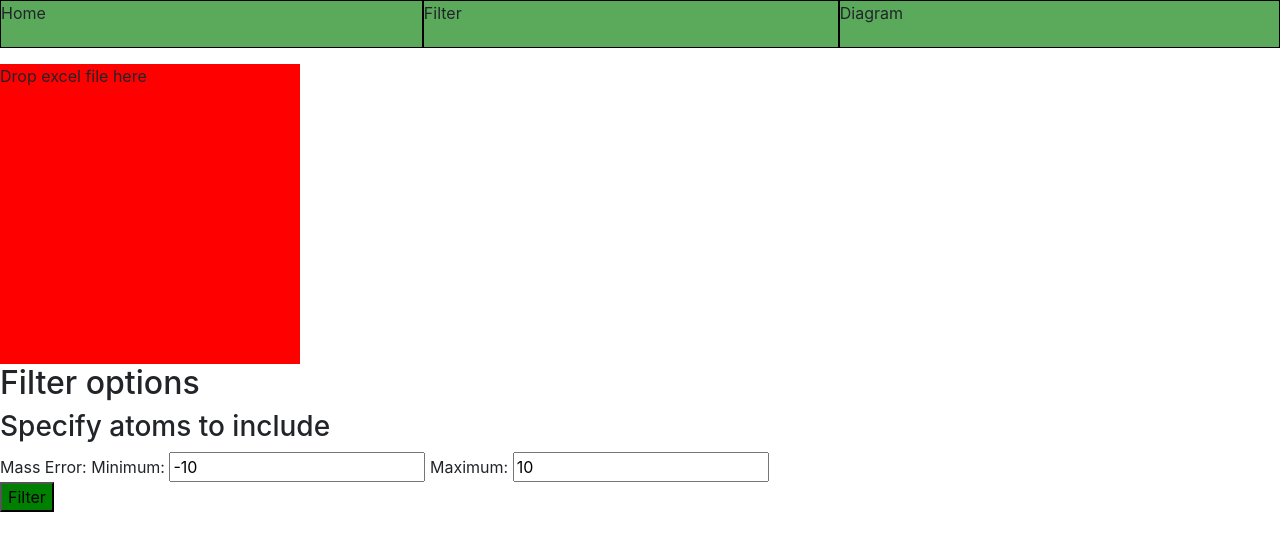
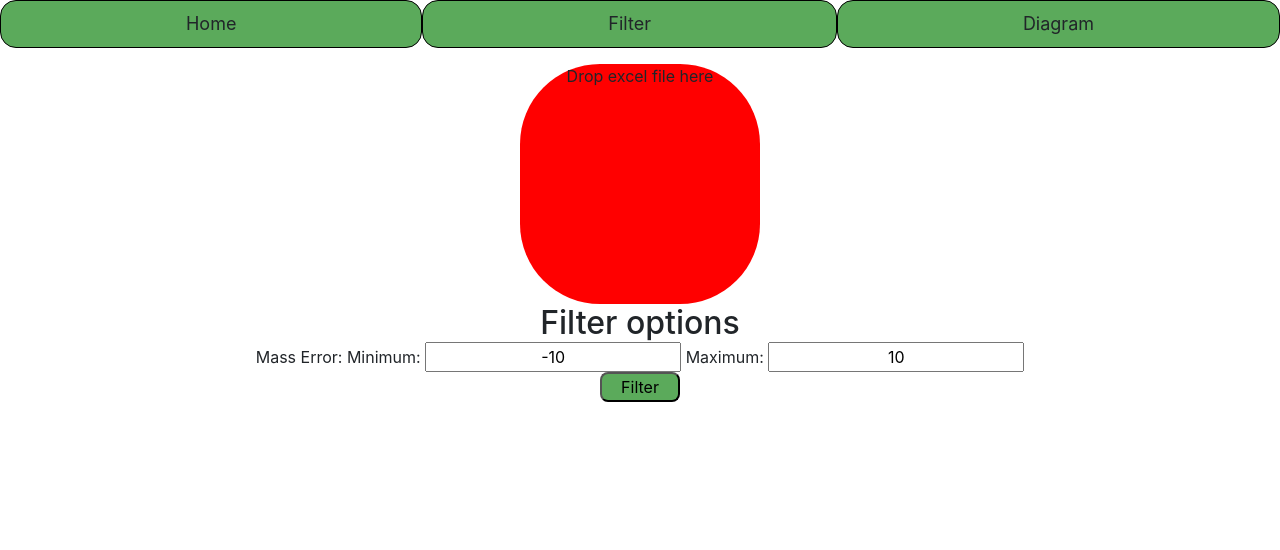
Before and after one commit to jakobsn/van_krevelen_wizard, an Electron app: page mainWindow.html in a window 1280 px wide. Both pictures are taken after a click on the element "Filter". Drawn offline with nearby package versions, Linux system fonts and the light colour scheme; no server answers.

Commit message:
some cleaning

```diff
--- a/mainWindow.css
+++ b/mainWindow.css
@@ -10,5 +10,20 @@
     background-color: rgb(91, 170, 91);
     border: 1px solid black;
     flex-grow: 1;
+    border-radius: 1em;
 
 }
+
+#navbar > div > p{
+    margin-top: 0.5em;
+    font-size: large;
+    height: 2em;
+    vertical-align: middle;
+    text-align: center;
+}
+
+#navbar > div:hover{background-color: lightgreen;}
+
+#navbar:hover{
+    cursor: pointer;
+}
--- a/mainWindow.html
+++ b/mainWindow.html
@@ -4,7 +4,7 @@
 
         <!-- Bootstrap CSS -->
         <link rel="stylesheet" href="./node_modules/bootstrap/dist/css/bootstrap.min.css" />
-
+        <link rel="stylesheet" href="./node_modules/jqueryui/jquery-ui.min.css" />
         <!-- Bootstrap Optional JavaScript -->
         <!-- jQuery first, then Popper.js, then Bootstrap JS -->
         <script>
@@ -27,13 +27,13 @@
     <body>
         <div id="navbar">
             <div id="home">
-                <span>Home</span>
+                <p>Home</p>
             </div>
             <div id="filter">
-              <span>Filter</span>
+              <p>Filter</p>
             </div>
             <div id="diagram">
-              <span>Diagram</span>
+              <p>Diagram</p>
             </div>
         </div>
 
--- a/pages/filter/filter.css
+++ b/pages/filter/filter.css
@@ -1,7 +1,29 @@
 #filter-button{
-    background-color: green;
+    background-color: rgb(91, 170, 91);
+    border-radius: 0.5em;
+    width: 5em;
+}
+#preview{
+    width: 100%;
+    overflow: scroll;
+}
+
+#filter-button:hover{
+    background-color: lightgreen;
 }
 
 #dragable {
-    width: 300px; height: 300px; background: red;
+    width: 15em; height: 15em; background: red;
+    border-radius: 5em;
+    text-align: center;
+    vertical-align: middle;
 }
+
+#filter-box * {
+    margin: auto;
+    text-align: center;
+}
+
+#filter-box{
+    text-align: center;
+}
--- a/pages/filter/filter.html
+++ b/pages/filter/filter.html
@@ -1,10 +1,12 @@
 <div>
     <link rel="stylesheet" href="./pages/filter/filter.css" />
+    <div id="filter-box">
+
     <div id="dragable">
-        Drop excel file here
+        <p>Drop excel file here</p>
     </div>
+    <hl>
     <h2>Filter options</h2>
-    <h3>Specify atoms to include</h3>
         <div id="filter-options">
             <div id="mass-error">
                 <span>Mass Error:</span>
@@ -13,7 +15,8 @@
             </div>
         </div>
         <button id="filter-button">Filter</button>
-    <br>
+    </div>
+    <hl>
     <div id="preview">
         <table class="table table-striped table-bordered table-hover" id="preview-table">
             <tbody>
--- a/pages/filter/filter.js
+++ b/pages/filter/filter.js
@@ -58,6 +58,13 @@ $("#dragable").on("drop", function(event) {
     }
 });
 
+function validate(cell_value){
+    if(cell_value == null){
+        return true
+    }
+    return true
+}
+
 // TODO: This is vulnerable to injection
 function generateTable(document){
     let header_list = []
@@ -85,7 +92,13 @@ function generateTable(document){
         if(rowNumber > 1){
             real_row = []
             row.eachCell({includeEmpty: true}, function(cell, colNumber){
-                real_row.push(cell.value == null ? "" : cell.value)
+                if(validate(cell.value)){
+                    real_row.push(cell.value == null ? "" : (""+cell.value+""))
+                }
+                else{
+                    $("#draggable").append("<p>Invalid input in column: " + colNumber + " row: " + rowNumber)
+                    return
+                }
             })
             table.row.add(
                 real_row
--- a/pages/home/home.html
+++ b/pages/home/home.html
@@ -1,4 +1,7 @@
-<div id="home">
+<div id="home-content">
+    <link href="./pages/home/home.css" rel="stylesheet" type="text/css">
 
-    <h1>Hello</h1>
+    <h1>Welcome to the Van Krevelen Wizard</h1>
+    <p>To filter progenesis processing results, select "Filter".</p>
+    <p>To generate a Van Krevelen diagram, select "Diagram"</p>
 </div>
```
Lines whose indentation alone changed are shown as unchanged.
